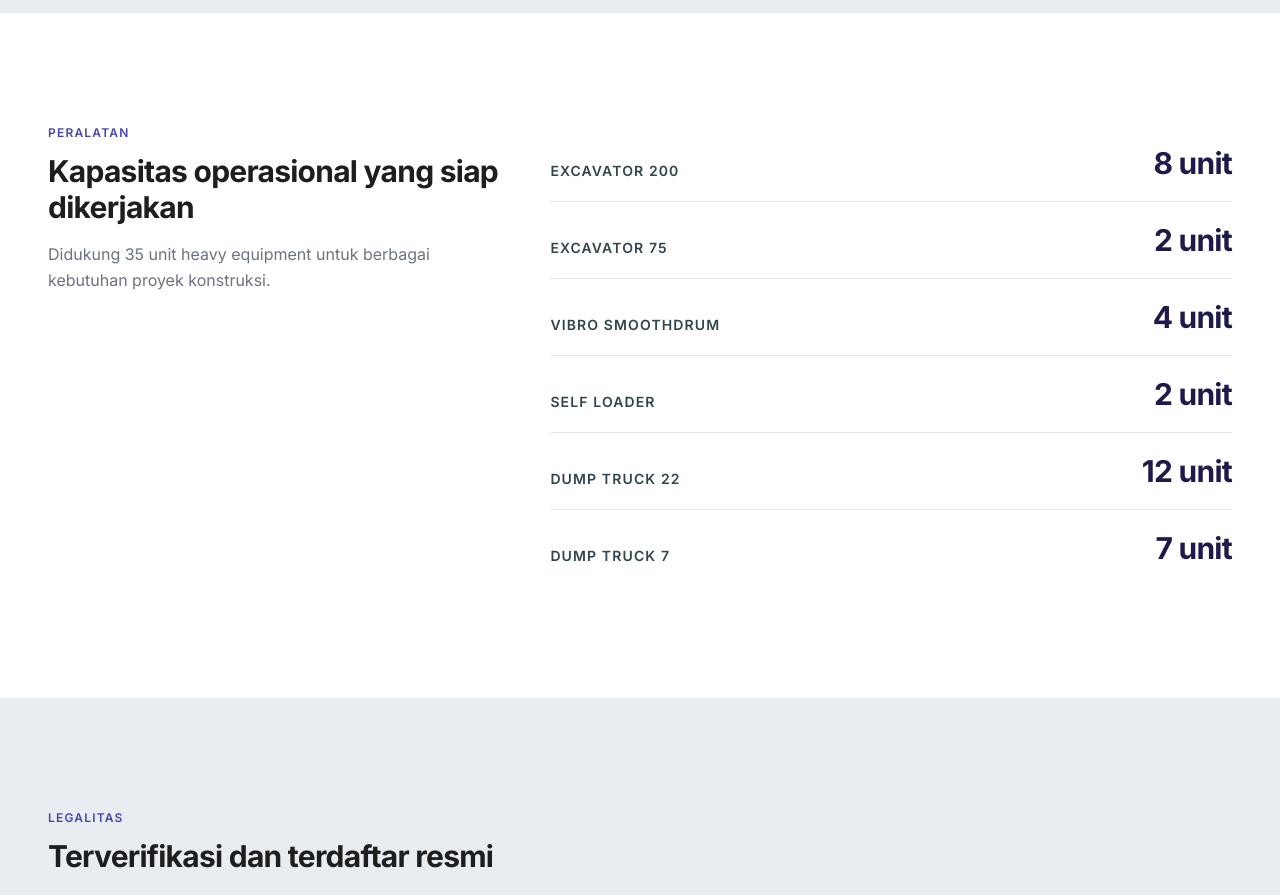
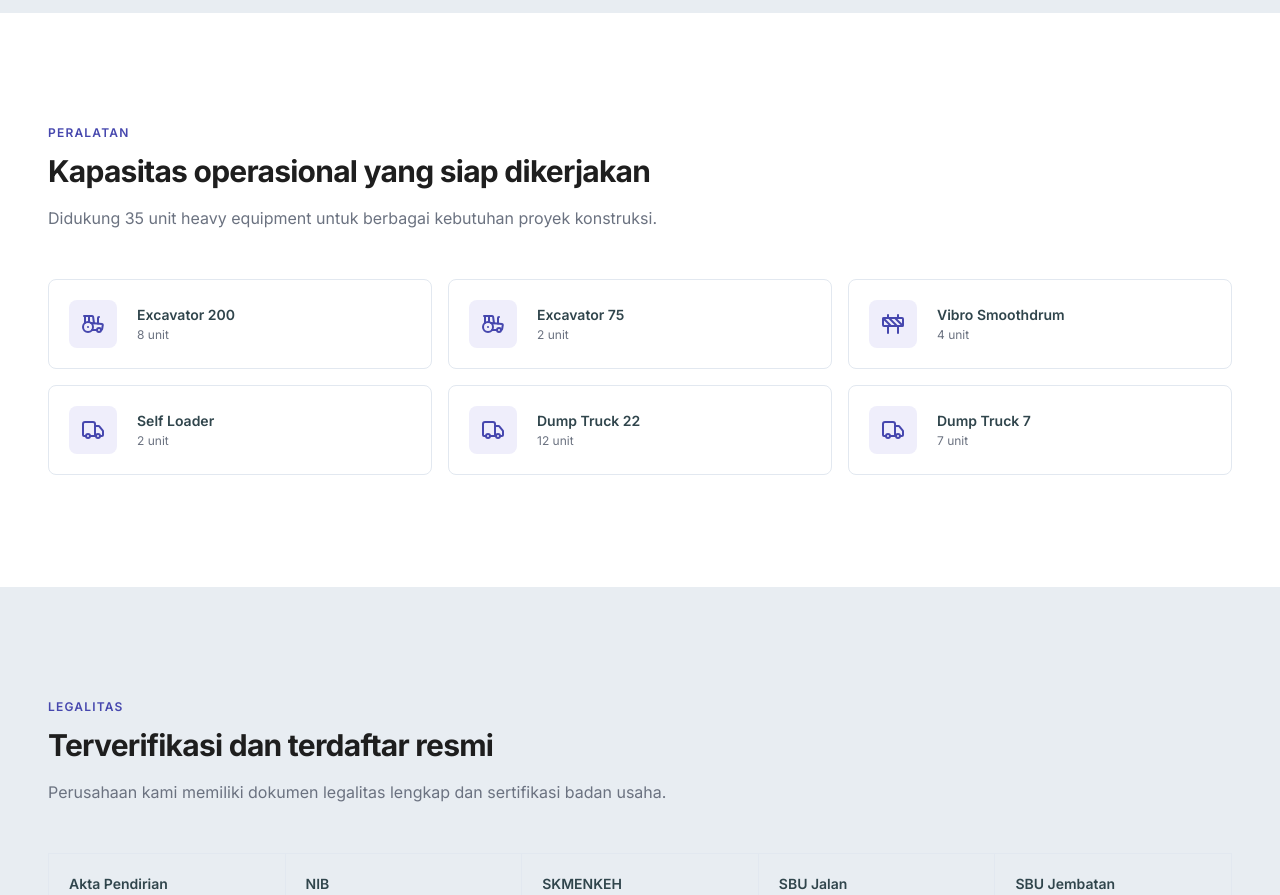
Before and after one commit to inisalman/remakojayaabadi, a Nuxt app in the folder frontend/: page / in a window 1280 px wide. Shown: the part 6400-7295 px from the top of the page. Built offline with nearby package versions, Linux system fonts and the light colour scheme.

Commit message:
feat: redesign equipment section with icon cards

```diff
--- a/frontend/components/EquipmentRow.vue
+++ b/frontend/components/EquipmentRow.vue
@@ -1,10 +1,25 @@
 <script setup lang="ts">
-defineProps<{ item: { name: string; quantity: string } }>()
+import { Tractor, Truck, Construction } from 'lucide-vue-next'
+
+const props = defineProps<{ item: { name: string; quantity: string; icon: string } }>()
+
+const iconMap: Record<string, any> = {
+  Tractor,
+  Truck,
+  Construction,
+}
+
+const icon = computed(() => iconMap[props.item.icon] || Construction)
 </script>
 
 <template>
-  <article class="flex items-end justify-between gap-4 border-t border-border py-5 first:border-t-0">
-    <h3 class="text-sm font-semibold uppercase tracking-[0.08em] text-ink-secondary">{{ item.name }}</h3>
-    <p class="text-3xl font-bold tracking-tight text-dark">{{ item.quantity }}</p>
+  <article class="group flex items-center gap-5 rounded-lg border border-border bg-surface p-5 transition-all hover:border-brand/30 hover:shadow-card-hover">
+    <div class="flex h-12 w-12 flex-shrink-0 items-center justify-center rounded-lg bg-brand-tint text-brand transition-colors group-hover:bg-brand group-hover:text-white">
+      <component :is="icon" class="h-6 w-6" />
+    </div>
+    <div class="min-w-0 flex-1">
+      <h3 class="text-sm font-semibold text-ink-secondary">{{ item.name }}</h3>
+      <p class="mt-0.5 text-xs text-ink-muted">{{ item.quantity }}</p>
+    </div>
   </article>
 </template>
--- a/frontend/pages/index.vue
+++ b/frontend/pages/index.vue
@@ -120,7 +120,7 @@ const compactProjects = computed(() => activeCategory.value === 'Semua'
 
   <section id="proyek" class="bg-surface-bg py-20 lg:py-28"><div class="mx-auto max-w-7xl px-6 sm:px-12"><SectionHeading eyebrow="PROYEK UNGGULAN" heading="Jejak rekam yang membuktikan kompetensi" subtext="Dari ruas tol Jagorawi hingga Jakarta–Cikampek, kami mengerjakan proyek infrastruktur strategis nasional." /><div class="mt-9 flex flex-wrap gap-5 border-b border-border" role="tablist" aria-label="Filter kategori proyek"><button v-for="category in categories" :key="category" type="button" role="tab" :aria-selected="activeCategory === category" class="border-b-2 px-1 pb-3 text-sm font-semibold uppercase tracking-[0.06em]" :class="activeCategory === category ? 'border-brand text-brand' : 'border-transparent text-ink-muted hover:text-ink'" @click="activeCategory = category">{{ category }}</button></div><div v-if="filteredProjects.length" class="mt-10"><FeaturedProject v-if="featuredProject" :project="featuredProject" /><div class="mt-8 grid gap-x-8 gap-y-10 md:grid-cols-2"><ProjectCard v-for="project in compactProjects" :key="`${project.title}-${project.year}-${project.client}`" :project="project" /></div></div><EmptyState v-else class="mt-10" /><div class="mt-10"><NuxtLink to="/proyek" class="inline-flex border-b border-brand pb-1 text-sm font-semibold uppercase tracking-[0.08em] text-brand">Lihat Semua Proyek</NuxtLink></div></div></section>
 
-  <section class="bg-surface py-20 lg:py-28"><div class="mx-auto grid max-w-7xl gap-12 px-6 sm:px-12 lg:grid-cols-[.8fr_1.2fr]"><SectionHeading eyebrow="PERALATAN" heading="Kapasitas operasional yang siap dikerjakan" subtext="Didukung 35 unit heavy equipment untuk berbagai kebutuhan proyek konstruksi." /><div><EquipmentRow v-for="item in equipment" :key="item.name" :item="item" /></div></div></section>
+  <section class="bg-surface py-20 lg:py-28"><div class="mx-auto max-w-7xl px-6 sm:px-12"><SectionHeading eyebrow="PERALATAN" heading="Kapasitas operasional yang siap dikerjakan" subtext="Didukung 35 unit heavy equipment untuk berbagai kebutuhan proyek konstruksi." /><div class="mt-12 grid gap-4 sm:grid-cols-2 lg:grid-cols-3"><EquipmentRow v-for="item in equipment" :key="item.name" :item="item" /></div></div></section>
 
   <section class="bg-surface-bg py-20 lg:py-28"><div class="mx-auto max-w-7xl px-6 sm:px-12"><SectionHeading eyebrow="LEGALITAS" heading="Terverifikasi dan terdaftar resmi" subtext="Perusahaan kami memiliki dokumen legalitas lengkap dan sertifikasi badan usaha." /><div class="mt-12 grid border-l border-t border-border sm:grid-cols-2 lg:grid-cols-5"><article v-for="item in legalities" :key="item.label" class="border-b border-r border-border p-5"><p class="text-sm font-semibold text-ink-secondary">{{ item.label }}</p><p class="mt-2 text-sm leading-relaxed text-ink-muted">{{ item.description }}</p></article></div></div></section>
 
```
